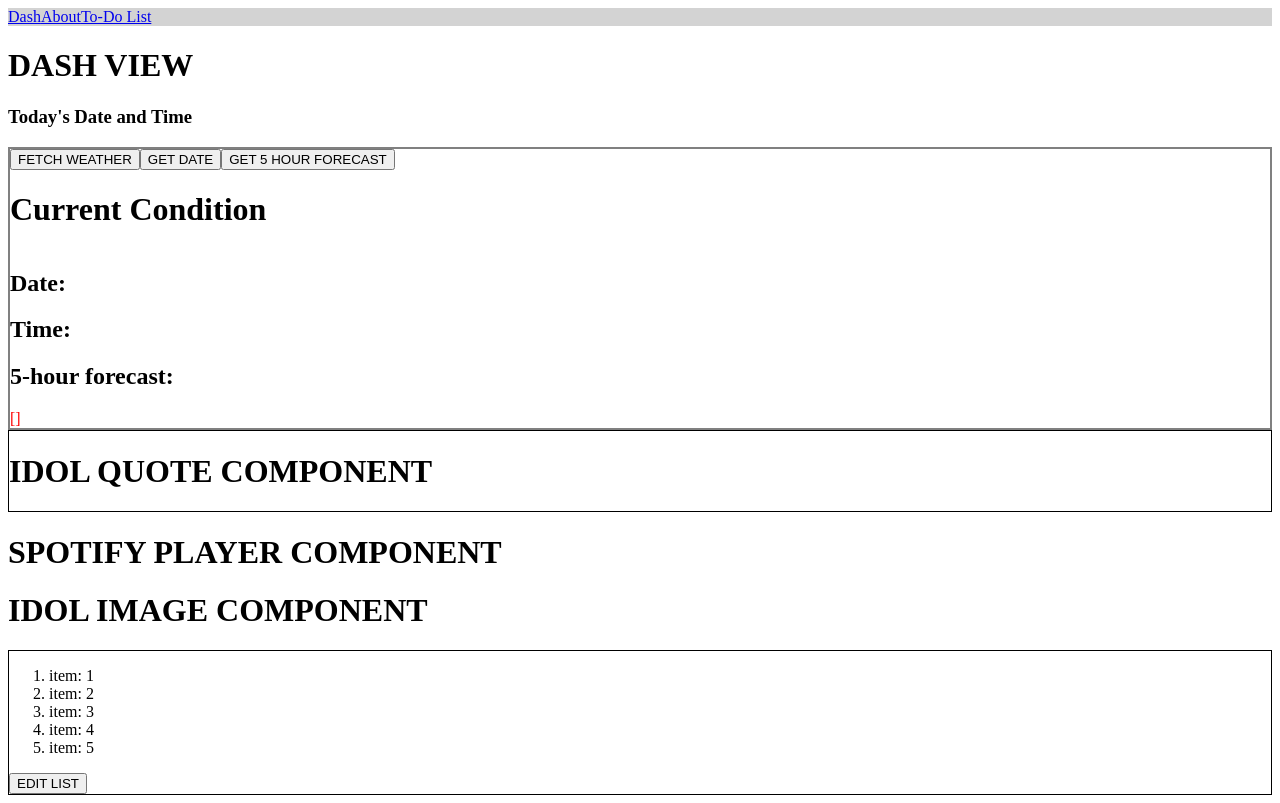
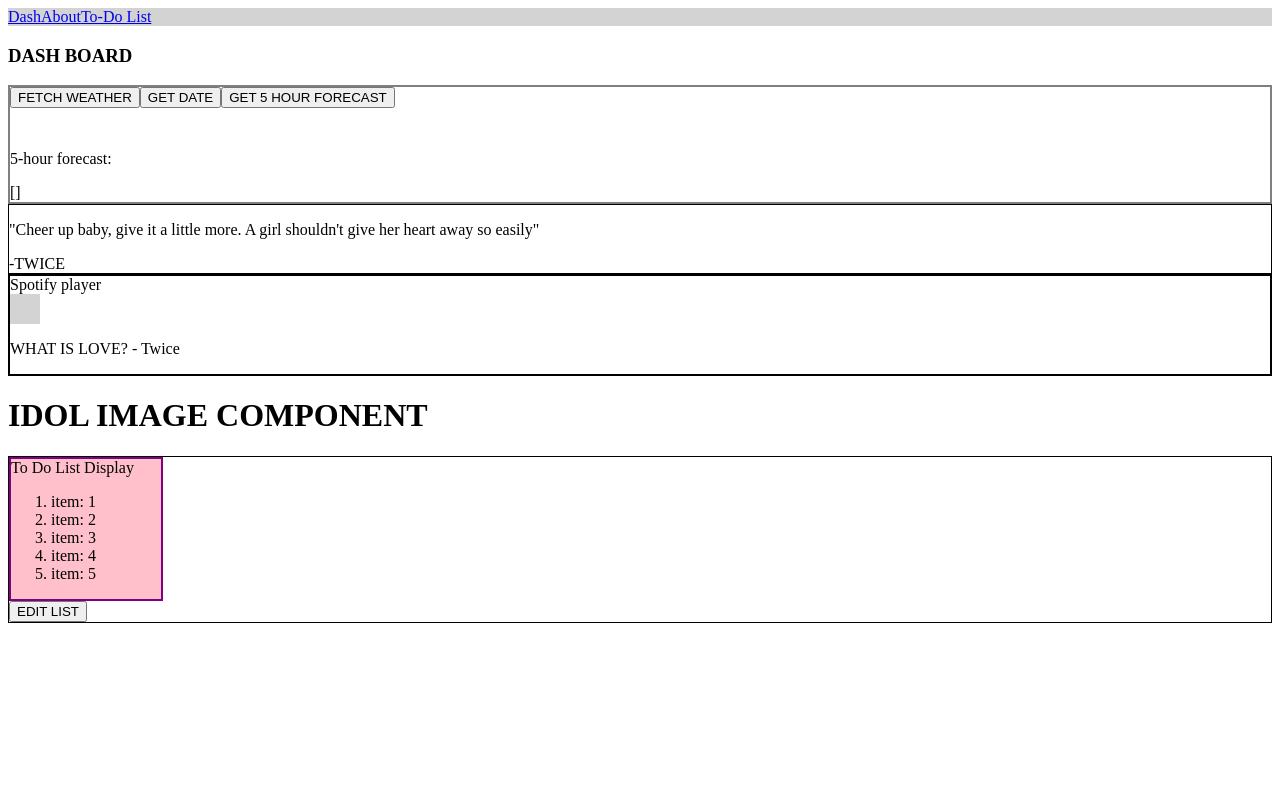
Before and after one commit to Jamzcode/kdash, a Vue app: page / in a window 1280 px wide. Built offline with nearby package versions, Linux system fonts and the light colour scheme.

Commit message:
refactored todo list to be modular in toDoListComponent

```diff
--- a/src/components/IdolQuoteComponent.vue
+++ b/src/components/IdolQuoteComponent.vue
@@ -1,6 +1,10 @@
 <template>
   <div class="idol-quote-widget">
-    <h1>IDOL QUOTE COMPONENT</h1>
+    <p class="idol-quote">
+      "Cheer up baby, give it a little more. A girl shouldn't give her heart
+      away so easily"
+    </p>
+    <div class="author">-TWICE</div>
   </div>
 </template>
 
--- /dev/null
+++ b/src/components/ListDisplayComponent.vue
@@ -0,0 +1,27 @@
+<template>
+  <div class="list-display">
+    To Do List Display
+    <ol>
+      <li class="item">item: 1</li>
+      <li class="item">item: 2</li>
+      <li class="item">item: 3</li>
+      <li class="item">item: 4</li>
+      <li class="item">item: 5</li>
+    </ol>
+  </div>
+</template>
+
+<script>
+export default {
+  name: "listDisplayComponent",
+};
+</script>
+
+<style scoped>
+.list-display {
+  border: solid purple 2px;
+  height: auto;
+  width: 150px;
+  background: pink;
+}
+</style>
--- a/src/components/SpotifyPlayerComponent.vue
+++ b/src/components/SpotifyPlayerComponent.vue
@@ -1,14 +1,25 @@
 <template>
-    <h1>SPOTIFY PLAYER COMPONENT</h1>
+  <div class="player-box">
+    Spotify player
+    <div class="album-art"></div>
+    <p class="title">WHAT IS LOVE? - Twice</p>
+  </div>
 </template>
 
 <script>
-export default{
+export default {
+  name: "SpotifyPlayerComponent",
+};
+</script>
 
-    name: "SpotifyPlayerComponent"
-
+<style scoped>
+.album-art {
+  width: 30px;
+  height: 30px;
+  background: lightgray;
 }
 
-</script>
-
-<style scoped></style>
+.player-box {
+  border: solid black 2px;
+}
+</style>
--- a/src/components/ToDoListComponent.vue
+++ b/src/components/ToDoListComponent.vue
@@ -1,20 +1,17 @@
 <template>
   <section class="todo-list-widget">
     <div class="todo-list">
-      <ol>
-        <li class="item">item: 1</li>
-        <li class="item">item: 2</li>
-        <li class="item">item: 3</li>
-        <li class="item">item: 4</li>
-        <li class="item">item: 5</li>
-      </ol>
+      <list-display-component />
       <button class="edit-list" @click="goToToDoList">EDIT LIST</button>
     </div>
   </section>
 </template>
 
 <script>
+import ListDisplayComponent from "./ListDisplayComponent.vue";
+
 export default {
+  components: { ListDisplayComponent },
   name: "ToDoListComponent",
   methods: {
     goToToDoList() {
--- a/src/components/WeatherComponent.vue
+++ b/src/components/WeatherComponent.vue
@@ -4,8 +4,8 @@
     <button @click="getDateTime">GET DATE</button>
     <button @click="getFiveHourForecast">GET 5 HOUR FORECAST</button>
 
+    <!-- create current condition module to embed in weather component -->
     <div class="current-condition">
-      <h1>Current Condition</h1>
       <h2 class="location data">{{ location }}</h2>
       <h2 class="temp data">{{ currentTemp }}</h2>
       <h3 class="condition data">{{ currentCondition }}</h3>
@@ -13,7 +13,6 @@
     <section>
       <!-- TODO: Get Current Time -->
       <div class="date">
-        <h2>Date:</h2>
         <h3 class="data">{{ day }}</h3>
       </div>
 
@@ -21,11 +20,10 @@
       <!-- convert JSON object into array to iterate for day and High/Low for following days -->
 
       <div class="time">
-        <h2>Time:</h2>
         <h3 class="data">{{ time }}</h3>
       </div>
 
-      <h2 class="5-hour-forecast">5-hour forecast:</h2>
+      <p class="5-hour-forecast">5-hour forecast:</p>
 
       <div class="hourly data">{{ forecastTemp }}</div>
     </section>
@@ -102,10 +100,6 @@ export default {
   border: solid gray 2px;
 }
 
-.data {
-  color: red;
-}
-
 .temp {
   font-size: 50px;
 }
--- a/src/views/DashView.vue
+++ b/src/views/DashView.vue
@@ -1,7 +1,6 @@
 <template>
   <div>
-    <h1>DASH VIEW</h1>
-    <h3>Today's Date and Time</h3>
+    <h3>DASH BOARD</h3>
     <weather-component />
     <idol-quote-component />
     <spotify-player-component />
```
